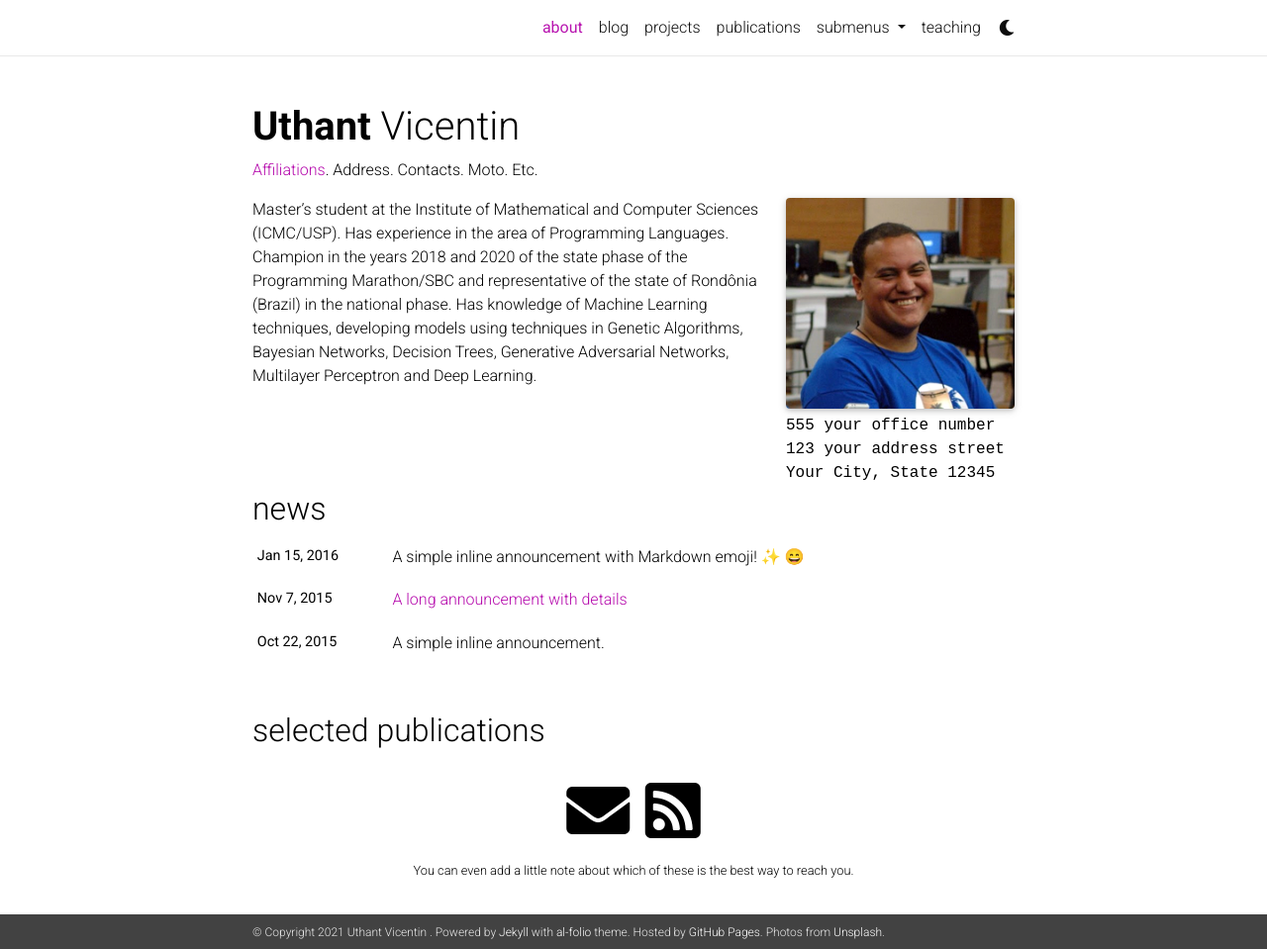
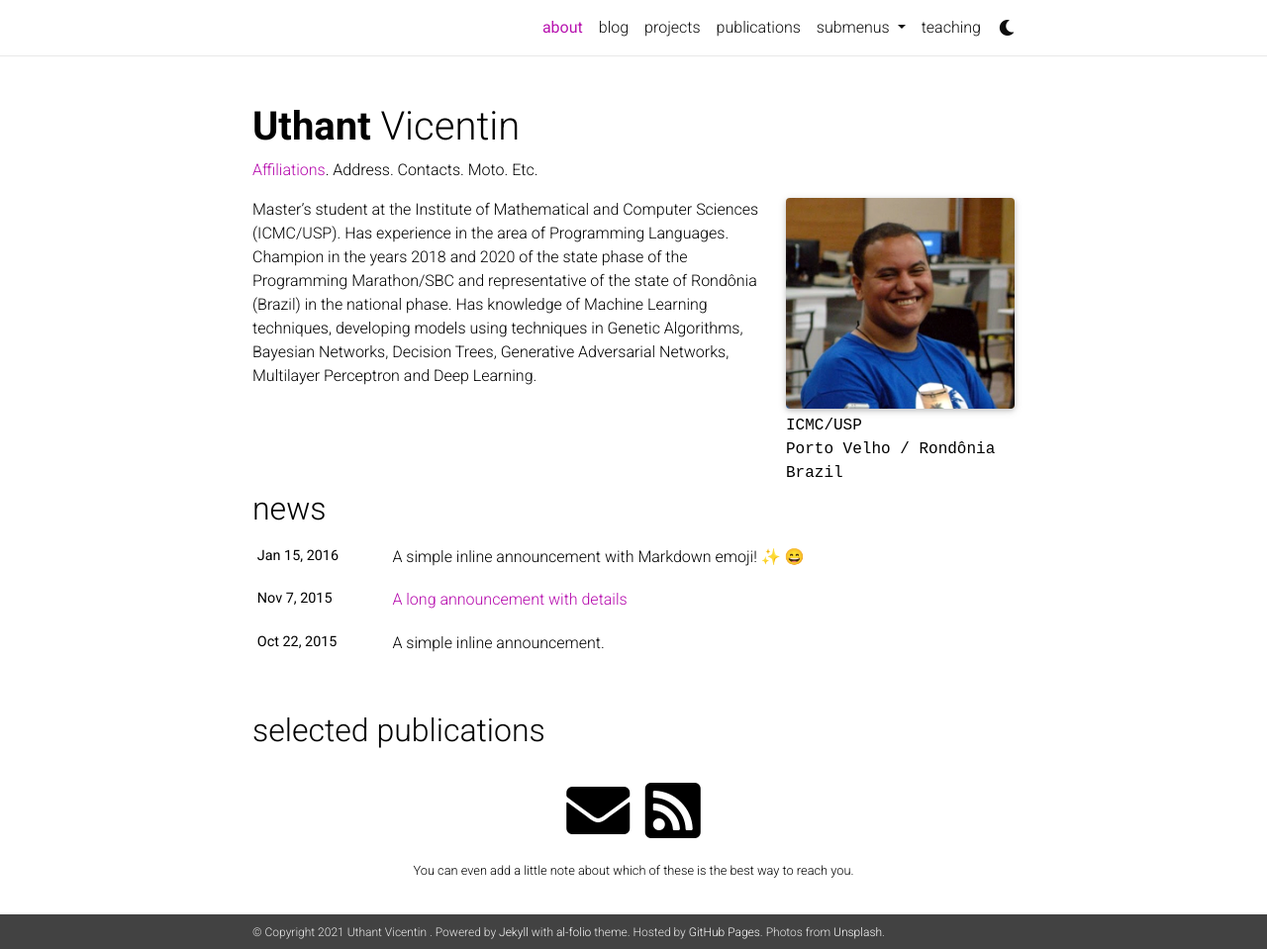
Before and after one commit to uthantvicentin/uthantvicentin.github.io, a Jekyll site: the page built from _pages/about.md, in a window 1280 px wide and 959 px high. Shown: the whole window at 99% size. Built offline with Jekyll 4.4.1, drawn with Linux system fonts in a browser that asks for light colours; nearby versions of some CDN libraries; emoji names are drawn with the system emoji font; comment, search, counter and statistics services are not loaded; a style sheet for code colours, icons or effects is not loaded.

Commit message:
update address

```diff
--- a/_pages/about.md
+++ b/_pages/about.md
@@ -8,9 +8,9 @@ profile:
   align: right
   image: prof_pic.png
   address:  >
-    <p>555 your office number</p>
-    <p>123 your address street</p>
-    <p>Your City, State 12345</p>
+    <p>ICMC/USP</p>
+    <p>Porto Velho / Rondônia</p>
+    <p>Brazil</p>
 
 news: true  # includes a list of news items
 selected_papers: true # includes a list of papers marked as "selected={true}"
```
